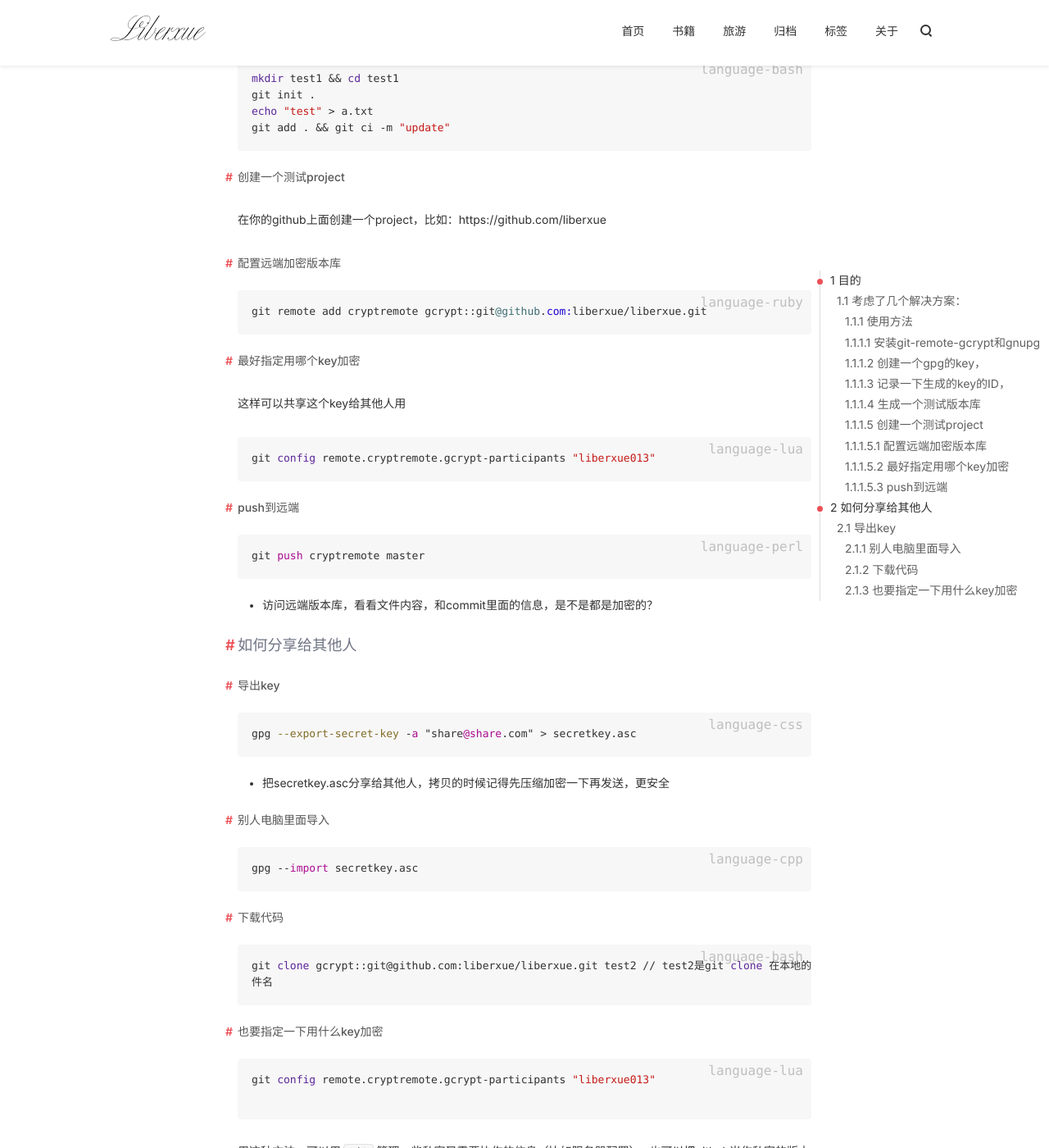
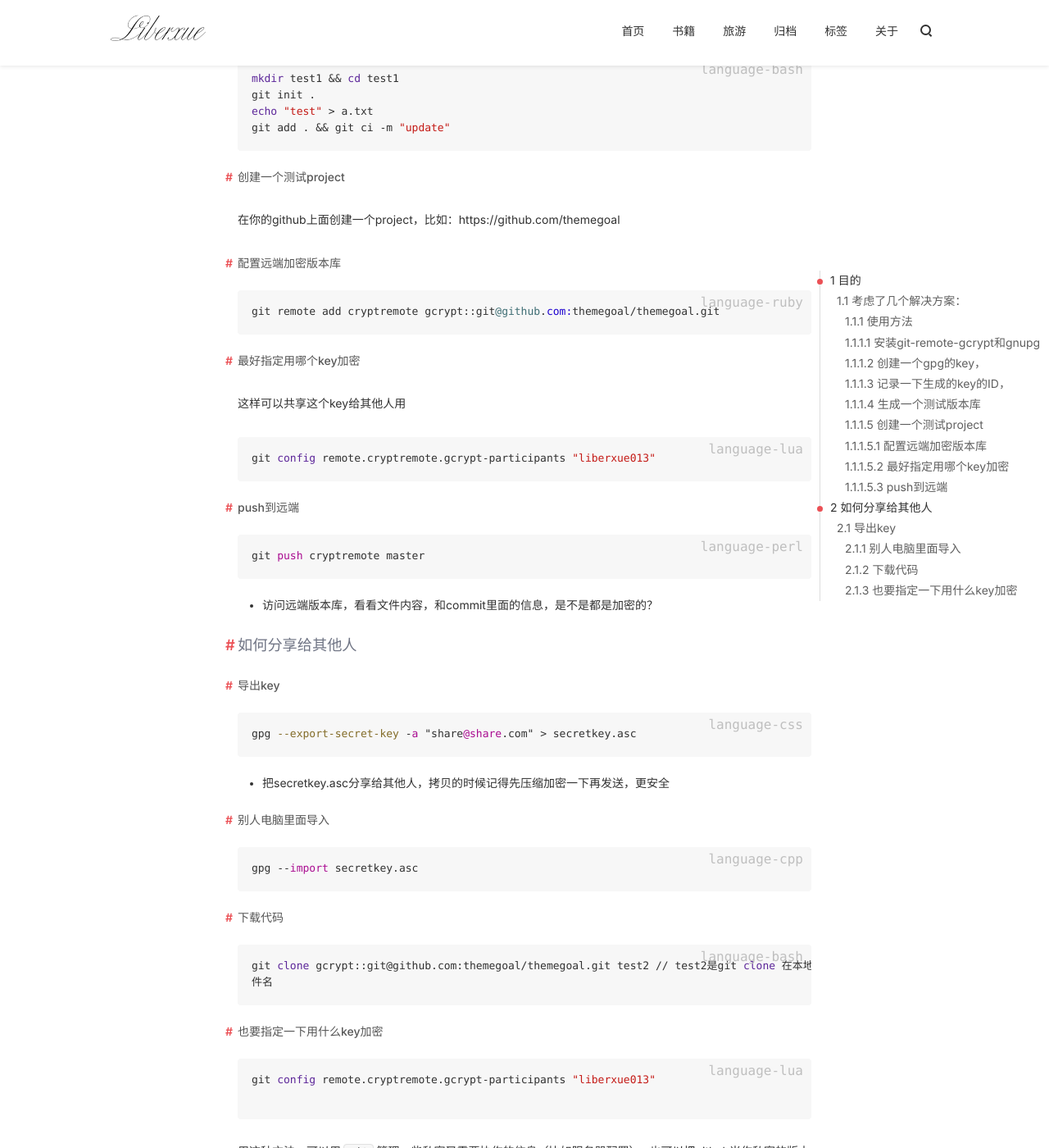
Before and after one commit to ThemeGoal/themegoal.github.io, a Jekyll site: the page built from _posts/git/2017-03-07-githubyaunchengjiami.md, in a window 1280 px wide and 1400 px high, scrolled down 1468 px. Shown: the whole window at 82% size. Built offline with Jekyll 4.4.1, drawn with Linux system fonts in a browser that asks for light colours; nearby versions of some CDN libraries; comment, search, counter and statistics services are not loaded.

Commit message:
change liberxue to themegoal

````diff
--- a/_posts/git/2017-03-07-githubyaunchengjiami.md
+++ b/_posts/git/2017-03-07-githubyaunchengjiami.md
@@ -55,11 +55,11 @@ git add . && git ci -m "update"
 ```
 ##### 创建一个测试project
 
-在你的github上面创建一个project，比如：https://github.com/liberxue
+在你的github上面创建一个project，比如：https://github.com/themegoal
 
 ######  配置远端加密版本库
 ```
-git remote add cryptremote gcrypt::git@github.com:liberxue/liberxue.git
+git remote add cryptremote gcrypt::git@github.com:themegoal/themegoal.git
 ```
 ###### 最好指定用哪个key加密
  这样可以共享这个key给其他人用
@@ -87,7 +87,7 @@ gpg --import secretkey.asc
 ```
 ###### 下载代码
 ```
-git clone gcrypt::git@github.com:liberxue/liberxue.git test2 // test2是git clone 在本地的文
+git clone gcrypt::git@github.com:themegoal/themegoal.git test2 // test2是git clone 在本地的文
 件名
 ```
 ###### 也要指定一下用什么key加密
````
